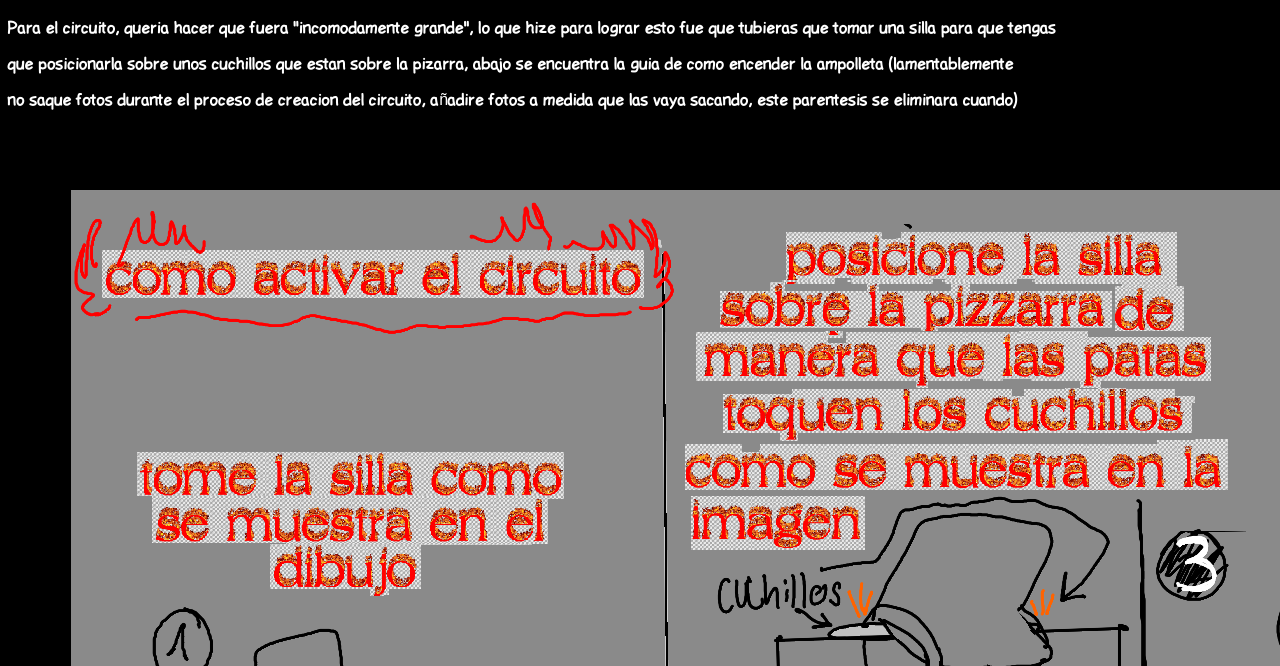
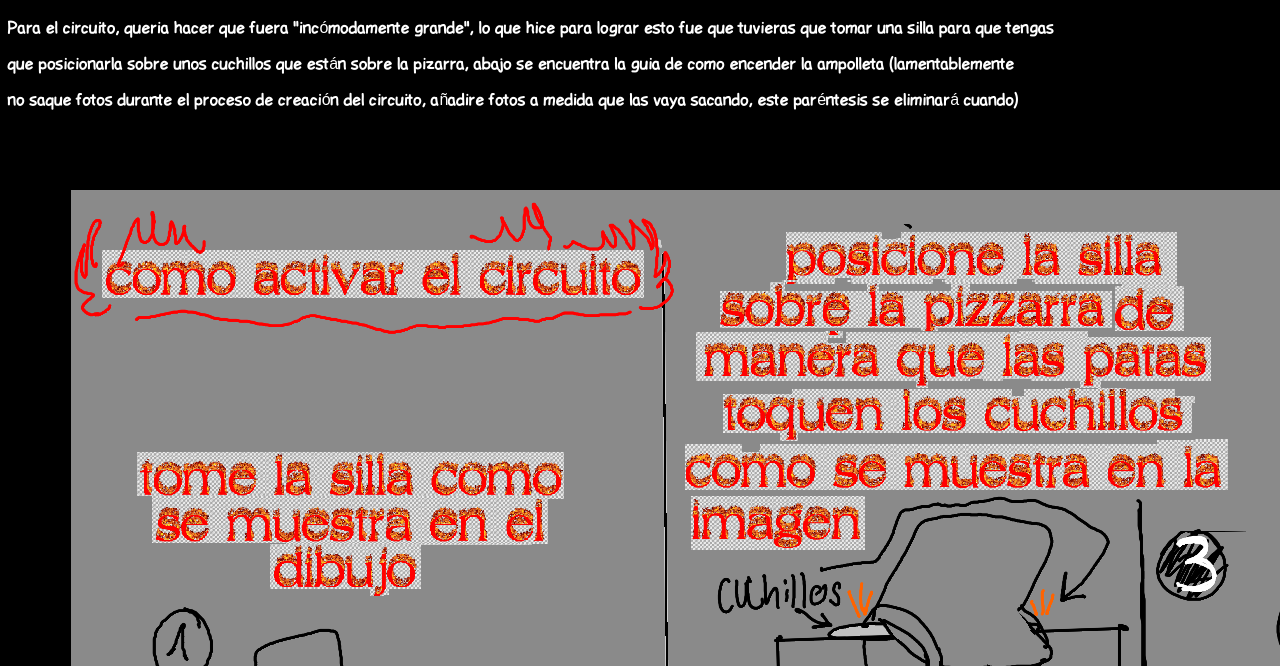
Before and after one commit to devkyRD/mediosI, a plain HTML site: page bCircuito.html in a window 1280 px wide. Shown: the part 134-800 px from the top of the page. Drawn offline with Linux system fonts and the light colour scheme.

Commit message:
Update bCircuito.html

```diff
--- a/bCircuito.html
+++ b/bCircuito.html
@@ -10,9 +10,10 @@
     <audio src="audio/circuito1.mp3" autoplay controls loop></audio>
 
     <h1>CIRCUITO</h1>
-    <p id="parrafo_EA">Para el circuito, queria hacer que fuera "incomodamente grande", lo que hize para lograr esto fue que tubieras que tomar una silla para que tengas</p>
-    <p id="parrafo_EA">que posicionarla sobre unos cuchillos que estan sobre la pizarra, abajo se encuentra la guia de como encender la ampolleta (lamentablemente </p>
-    <p id="parrafo_EA">no saque fotos durante el proceso de creacion del circuito, añadire fotos a medida que las vaya sacando, este parentesis se eliminara cuando) </p>
+    <p id="parrafo_EA">Para el circuito, queria hacer que fuera "incómodamente grande", lo que hice para lograr esto fue que tuvieras que tomar una silla para que tengas</p>
+    <p id="parrafo_EA">que posicionarla sobre unos cuchillos que están sobre la pizarra, abajo se encuentra la guia de como encender la ampolleta (lamentablemente </p>
+    <p id="parrafo_EA">no saque fotos durante el proceso de creación del circuito, añadire fotos a medida que las vaya sacando, este paréntesis se eliminará cuando) </p>
     <img src="images/Ilustración4.png" alt="" style="margin: 5%;">
 </body>
+
 </html>
```
